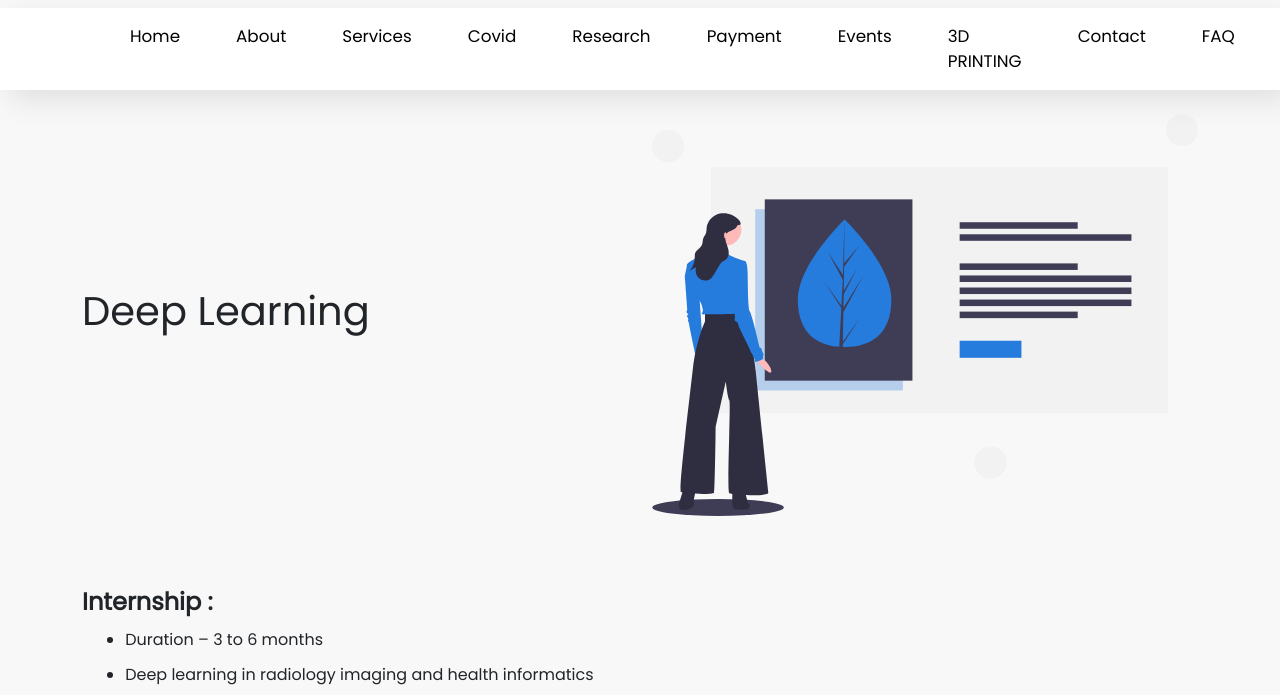
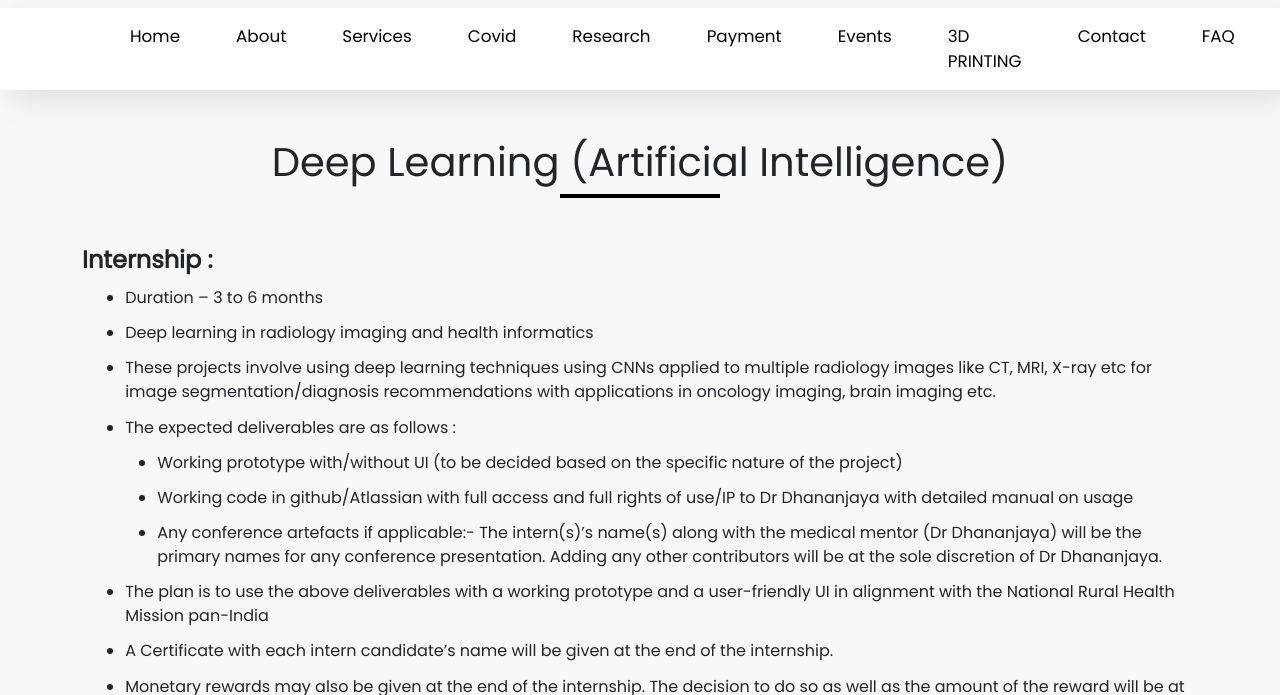
Before and after one commit to siemen-subbaiah/ni-services, a Gatsby site: page /research/deep-learning in a window 1280 px wide. Shown: the part 74-769 px from the top of the page. Built offline with nearby package versions, Linux system fonts and the light colour scheme; Gatsby itself is replaced by a stand-in of ours.

Commit message:
added stdd

```diff
--- a/src/pages/research/deep-learning.js
+++ b/src/pages/research/deep-learning.js
@@ -9,14 +9,12 @@ import { Link } from "gatsby"
 const deepLearning = () => {
   return (
     <Layout>
-      <Seo Sitetitle="Deep Learning" />
+      <Seo Sitetitle="Deep Learning (Artificial Intelligence)" />
       <Container>
-        <HeroImg
-          title="Deep Learning"
-          description="Deep learning is a subset of machine learning in artificial intelligence that has networks capable of learning unsupervised from data that is unstructured or unlabeled"
-          path={img}
-          id="#deep_learning"
-        />
+        <h1 className="text-center mt-5">
+          Deep Learning (Artificial Intelligence)
+        </h1>
+        <div className="underline"></div>
         <div className="more-info my-5" id="deep_learning">
           <div className="requirement">
             <h4>Internship : </h4>
```
Also changed, not shown: src/pages/research/scientific-research.js (+3 -7 lines).
